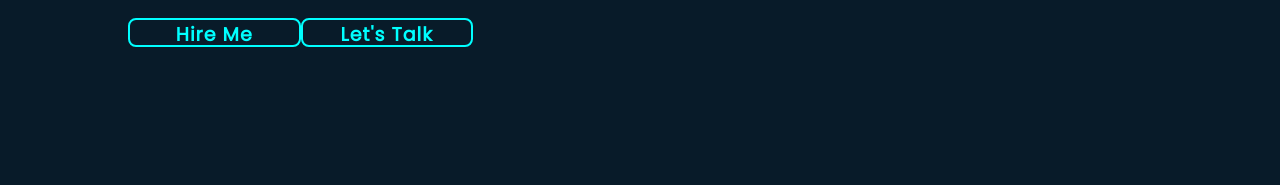
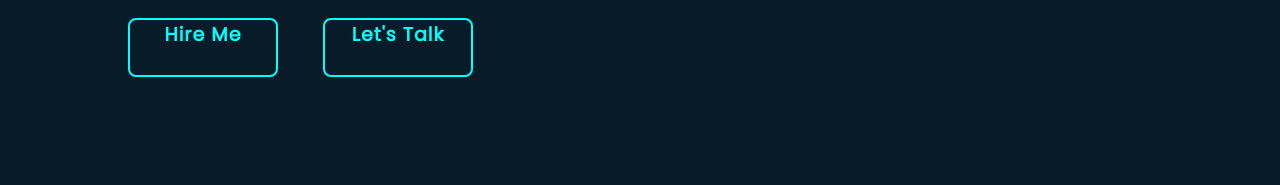
Before and after one commit to cris1699/Cristopher-, a plain HTML site: page index.html in a window 1280 px wide. Shown: the part 503-688 px from the top of the page. Drawn offline with nearby package versions, Linux system fonts and the light colour scheme.

Commit message:
Update style.css

```diff
--- a/style.css
+++ b/style.css
@@ -163,8 +163,8 @@ body {
 .btn-box a {
   position: relative;
   display: inline-flex;
-  width: 200px;
-  height: 100%;
+  width: 150px;
+  height: 200%;
   background: transparent;
   border: 2px solid aqua;
   border-radius: 8px;
```
